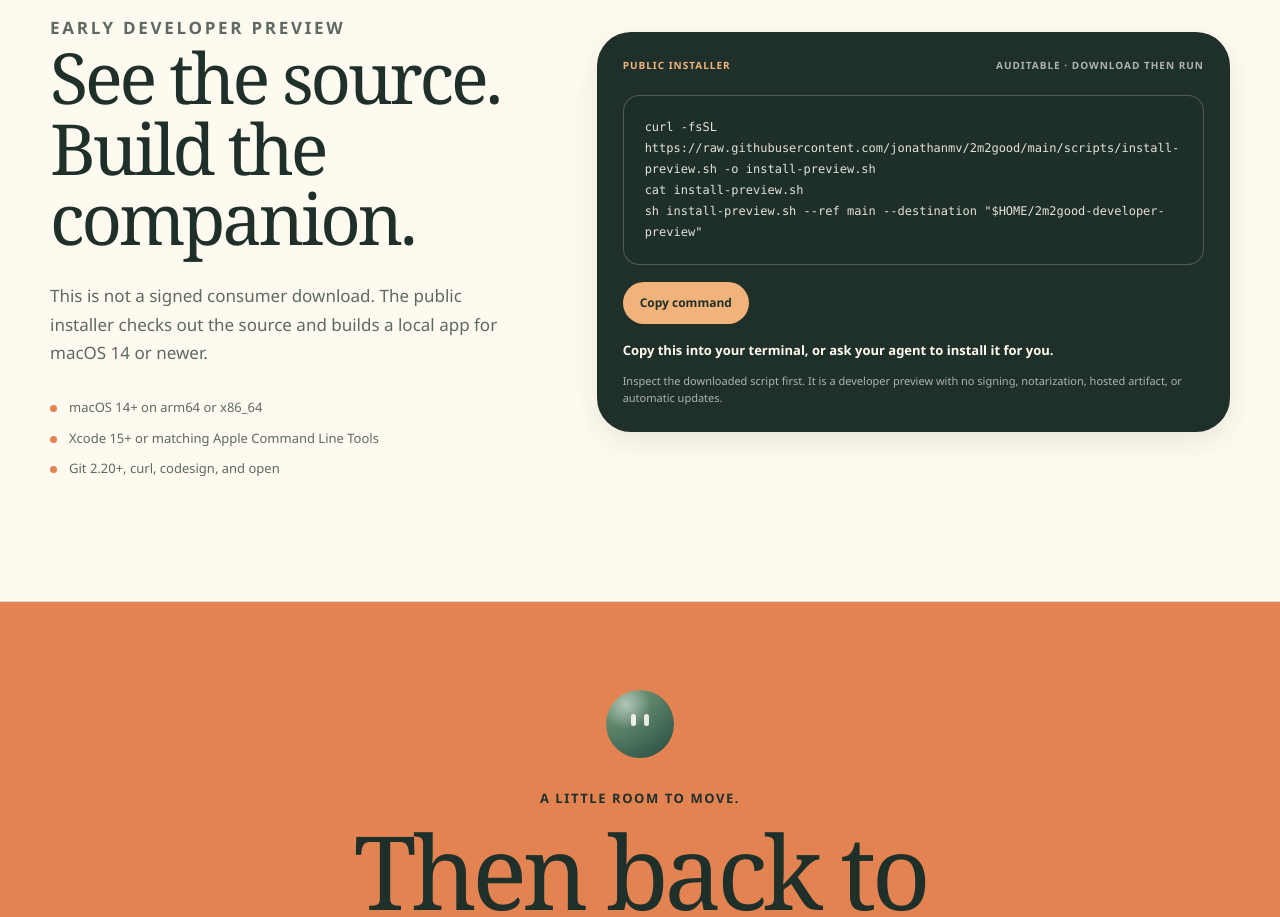
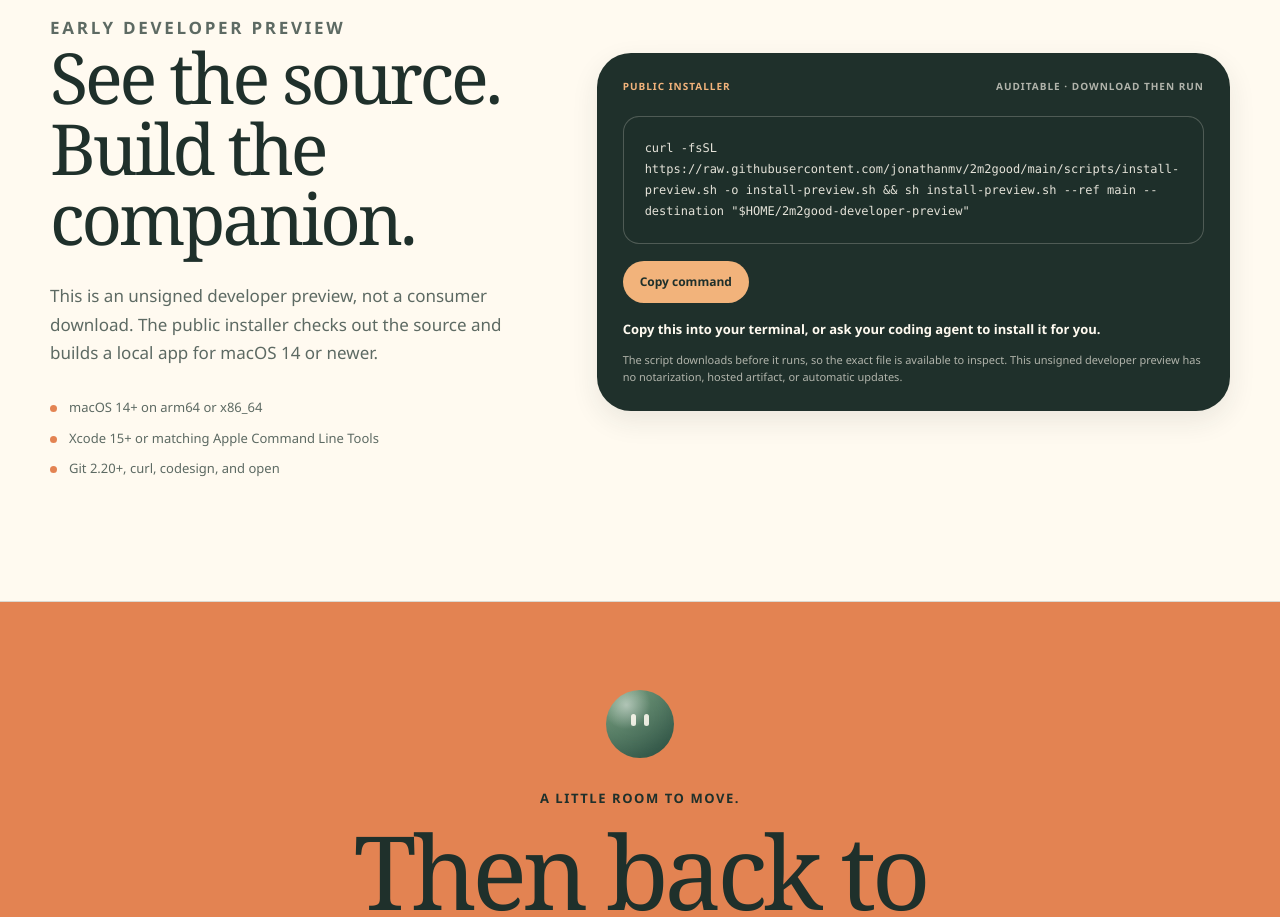
Before and after one commit to jonathanmv/2m2good, a Next.js app in the folder marketing/: page / in a window 1280 px wide. Shown: the part 4200-5117 px from the top of the page. Built offline with nearby package versions, Linux system fonts and the light colour scheme.

Commit message:
Make developer preview installer one copy command

```diff
--- a/marketing/app/page.tsx
+++ b/marketing/app/page.tsx
@@ -13,9 +13,7 @@
 const PREVIEW_SECONDS = 12;
 const CUE_SECONDS = PREVIEW_SECONDS / AREAS.length;
 const LAST_CUE_INDEX = AREAS.length - 1;
-const INSTALL_COMMAND = `curl -fsSL https://raw.githubusercontent.com/jonathanmv/2m2good/main/scripts/install-preview.sh -o install-preview.sh
-cat install-preview.sh
-sh install-preview.sh --ref main --destination "$HOME/2m2good-developer-preview"`;
+const INSTALL_COMMAND = `curl -fsSL https://raw.githubusercontent.com/jonathanmv/2m2good/main/scripts/install-preview.sh -o install-preview.sh && sh install-preview.sh --ref main --destination "$HOME/2m2good-developer-preview"`;
 
 type OrbState = "resting" | "approaching" | "due";
 type DemoState = "ready" | "active" | "paused" | "done";
@@ -464,9 +462,9 @@
               <p className="eyebrow">Early developer preview</p>
               <h2 id="installer-title">See the source. Build the companion.</h2>
               <p>
-                This is not a signed consumer download. The public installer
-                checks out the source and builds a local app for macOS 14 or
-                newer.
+                This is an unsigned developer preview, not a consumer download.
+                The public installer checks out the source and builds a local app
+                for macOS 14 or newer.
               </p>
               <ul className="requirements">
                 <li>macOS 14+ on arm64 or x86_64</li>
@@ -484,11 +482,12 @@
                 {copyStatus}
               </button>
               <p className="copy-invite" aria-live="polite">
-                Copy this into your terminal, or ask your agent to install it for you.
+                Copy this into your terminal, or ask your coding agent to install it for you.
               </p>
               <p className="command-note">
-                Inspect the downloaded script first. It is a developer preview with
-                no signing, notarization, hosted artifact, or automatic updates.
+                The script downloads before it runs, so the exact file is available
+                to inspect. This unsigned developer preview has no notarization,
+                hosted artifact, or automatic updates.
               </p>
             </div>
           </div>
```
Also changed, not shown: 1 other file (tests, documents, lock files or other folders).
